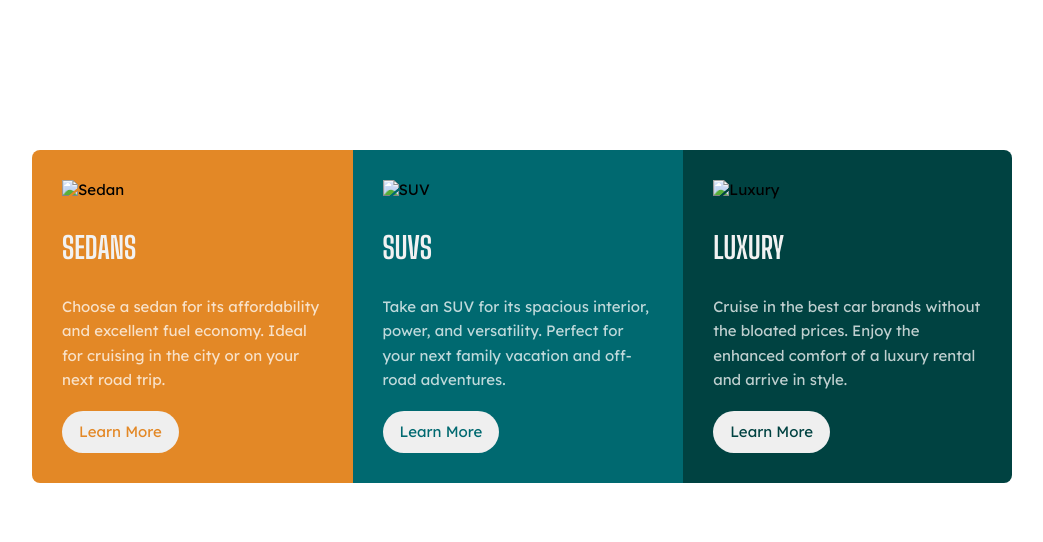
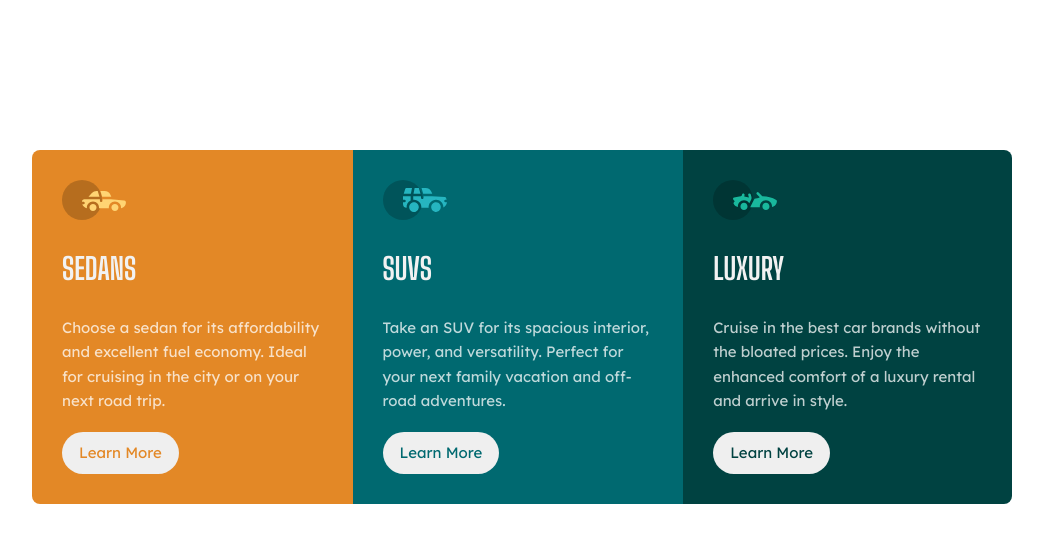
Before and after one commit to sjoerdvanBommel/frontend-mentor, a plain HTML site: page index.html in a window 1280 px wide. Shown: the whole page, without its empty margins (118-1161 px from the left). Drawn offline with Linux system fonts and the light colour scheme; the site is published under a folder, as on GitHub Pages, so addresses that start at the root find nothing.

Commit message:
Fixed W3C validation issues

```diff
--- a/index.html
+++ b/index.html
@@ -16,13 +16,12 @@
 </head>
 <body>
 
-  <section class="cars">
-
-    <article class="sedan">
-      <img src="/images/icon-sedans.svg" alt="Sedan">
+  <div class="cars">
+    <section class="sedan">
+      <img src="./images/icon-sedans.svg" alt="Sedan">
 
       <header>
-        <h1>Sedans</h1>
+        <h2>Sedans</h2>
       </header>
 
       <p>
@@ -31,13 +30,13 @@
       </p>
 
       <button>Learn More</button>
-    </article>
+    </section>
 
-    <article class="suvs">
-      <img src="/images/icon-suvs.svg" alt="SUV">
+    <section class="suvs">
+      <img src="./images/icon-suvs.svg" alt="SUV">
 
       <header>
-        <h1>SUVs</h1>
+        <h2>SUVs</h2>
       </header>
 
       <p>
@@ -46,13 +45,13 @@
       </p>
 
       <button>Learn More</button>
-    </article>
+    </section>
 
-    <article class="luxury">
-      <img src="/images/icon-luxury.svg" alt="Luxury">
+    <section class="luxury">
+      <img src="./images/icon-luxury.svg" alt="Luxury">
 
       <header>
-        <h1>Luxury</h1>
+        <h2>Luxury</h2>
       </header>
 
       <p>
@@ -61,8 +60,8 @@
       </p>
 
       <button>Learn More</button>
-    </article>
+    </section>
 
-  </section>
+  </div>
 </body>
 </html>
--- a/style.css
+++ b/style.css
@@ -23,17 +23,17 @@ body {
   overflow: hidden;
 }
 
-.cars article {
+.cars section {
   padding: 2em;
   padding-bottom: 6em;
   position: relative;
 }
 
-.cars article img {
+.cars section img {
   display: block;
 }
 
-.cars article header h1 {
+.cars section header h2 {
   color: var(--very-light-gray);
   font-family: 'Big Shoulders Display', cursive;
   font-size: 2em;
@@ -41,12 +41,12 @@ body {
   margin: 1em 0;
 }
 
-.cars article p {
+.cars section p {
   color: var(--transparent-white);
   line-height: 1.625em;
 }
 
-.cars article button {
+.cars section button {
   margin-top: 2em;
   border: 2px solid transparent;
   padding: 0.625em 1em;
@@ -56,7 +56,7 @@ body {
   box-sizing: border-box;
 }
 
-.cars article button:hover {
+.cars section button:hover {
   cursor: pointer;
   border: 2px solid var(--transparent-white);
   color: var(--transparent-white);
```
